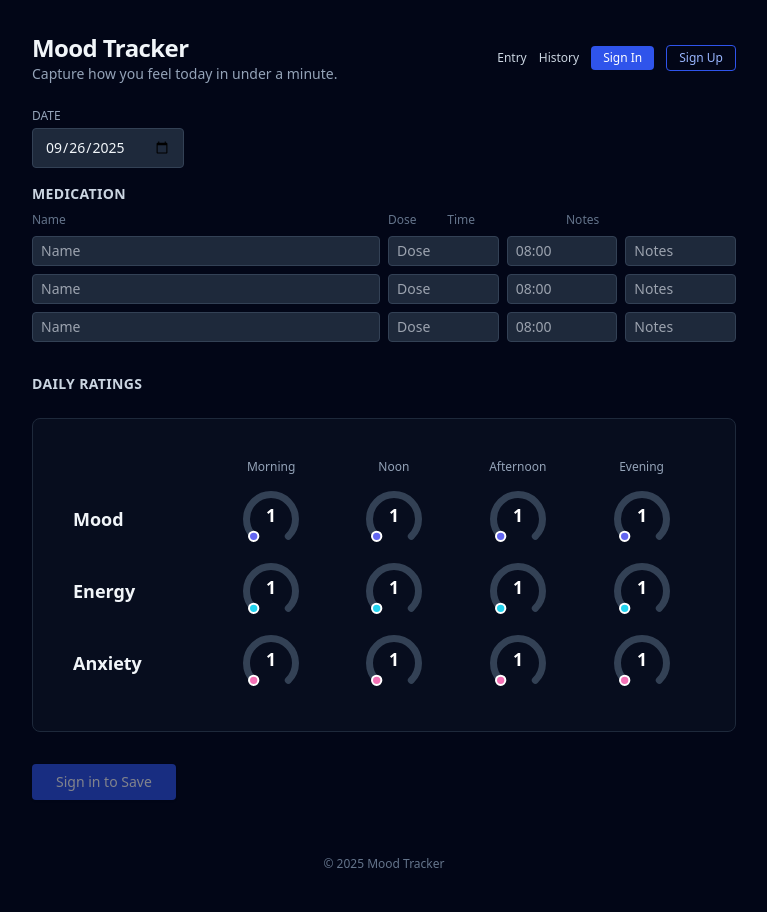
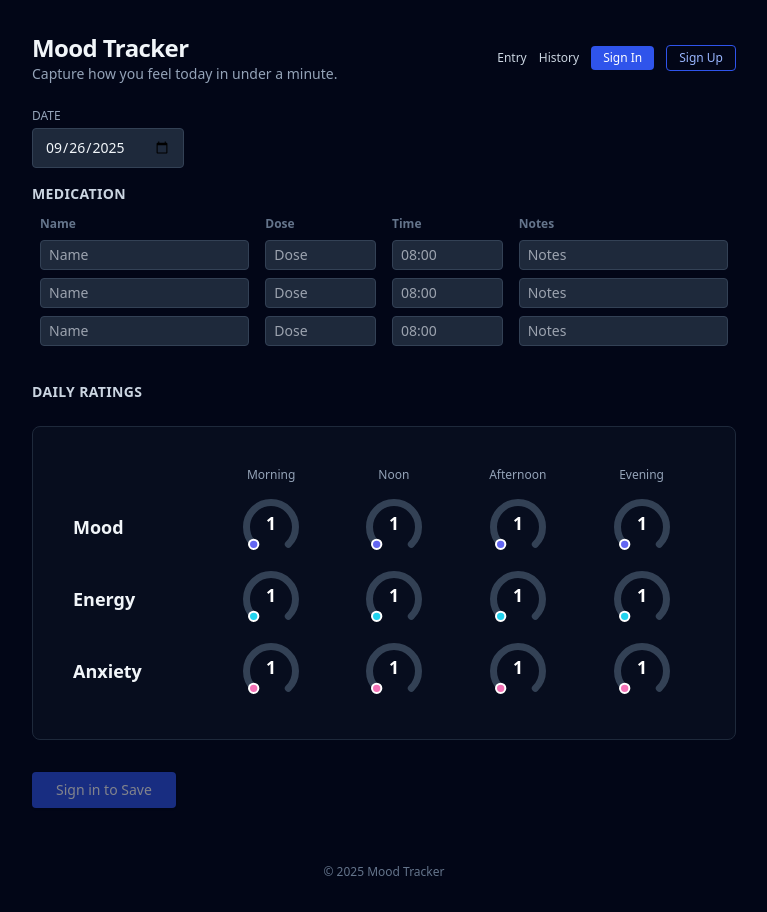
Before and after one commit to adriandotb/mood-log, a Next.js app: page / in a window 1280 px wide. Shown: the whole page, without its empty margins (256-1023 px from the left). Built offline with nearby package versions, Linux system fonts and the light colour scheme; no server answers.

Commit message:
column fix

```diff
--- a/components/MedicationInputs.tsx
+++ b/components/MedicationInputs.tsx
@@ -38,44 +38,60 @@ export function MedicationInputs({ medications, onChange, rows = 3 }: Medication
   return (
     <div className="space-y-2">
       <h2 className="text-sm font-semibold tracking-wide text-slate-300 uppercase">Medication</h2>
-      <div className="grid grid-cols-12 gap-2 text-xs font-medium text-slate-500">
-        <div className="col-span-6">Name</div>
-        <div>Dose</div>
-        <div className="col-span-2">Time</div>
-        <div className="col-span-3">Notes</div>
-      </div>
+      <div className="overflow-x-auto">
+        <table className="min-w-[420px] w-full text-xs">
+          <thead>
+            <tr className="text-slate-500 font-medium">
+              <th className="text-left px-2 py-1 w-[32%]">Name</th>
+              <th className="text-left px-2 py-1 w-[18%]">Dose</th>
+              <th className="text-left px-2 py-1 w-[18%]">Time</th>
+              <th className="text-left px-2 py-1 w-[32%]">Notes</th>
+            </tr>
+          </thead>
+          <tbody>
             {medications.slice(0, rows).map((m, i) => (
-        <div key={i} className="grid grid-cols-12 gap-2">
+              <tr key={i}>
+                <td className="px-2 py-1">
                   <input
-            className="col-span-6 rounded bg-slate-800 border border-slate-700 px-2 py-1 text-sm focus:outline-none focus:ring-2 focus:ring-brand-500"
+                    className="w-full rounded bg-slate-800 border border-slate-700 px-2 py-1 text-sm focus:outline-none focus:ring-2 focus:ring-brand-500"
                     placeholder="Name"
                     value={m.name}
                     onChange={(e) => update(i, 'name', e.target.value)}
                     name={`medications[${i}][name]`}
                   />
+                </td>
+                <td className="px-2 py-1">
                   <input
-            className="col-span-2 rounded bg-slate-800 border border-slate-700 px-2 py-1 text-sm focus:outline-none focus:ring-2 focus:ring-brand-500"
+                    className="w-full rounded bg-slate-800 border border-slate-700 px-2 py-1 text-sm focus:outline-none focus:ring-2 focus:ring-brand-500"
                     placeholder="Dose"
                     value={m.dose}
                     onChange={(e) => update(i, 'dose', e.target.value)}
                     name={`medications[${i}][dose]`}
                   />
+                </td>
+                <td className="px-2 py-1">
                   <input
-            className="col-span-2 rounded bg-slate-800 border border-slate-700 px-2 py-1 text-sm focus:outline-none focus:ring-2 focus:ring-brand-500"
+                    className="w-full rounded bg-slate-800 border border-slate-700 px-2 py-1 text-sm focus:outline-none focus:ring-2 focus:ring-brand-500"
                     placeholder="08:00"
                     value={m.time}
                     onChange={(e) => update(i, 'time', e.target.value)}
                     name={`medications[${i}][time]`}
                   />
+                </td>
+                <td className="px-2 py-1">
                   <input
-            className="col-span-2 rounded bg-slate-800 border border-slate-700 px-2 py-1 text-sm focus:outline-none focus:ring-2 focus:ring-brand-500"
+                    className="w-full rounded bg-slate-800 border border-slate-700 px-2 py-1 text-sm focus:outline-none focus:ring-2 focus:ring-brand-500"
                     placeholder="Notes"
                     value={m.notes || ''}
                     onChange={(e) => update(i, 'notes', e.target.value)}
                     name={`medications[${i}][notes]`}
                   />
+                </td>
+              </tr>
+            ))}
+          </tbody>
+        </table>
       </div>
-      ))}
     </div>
   );
 }
```
Lines whose indentation alone changed are shown as unchanged.
